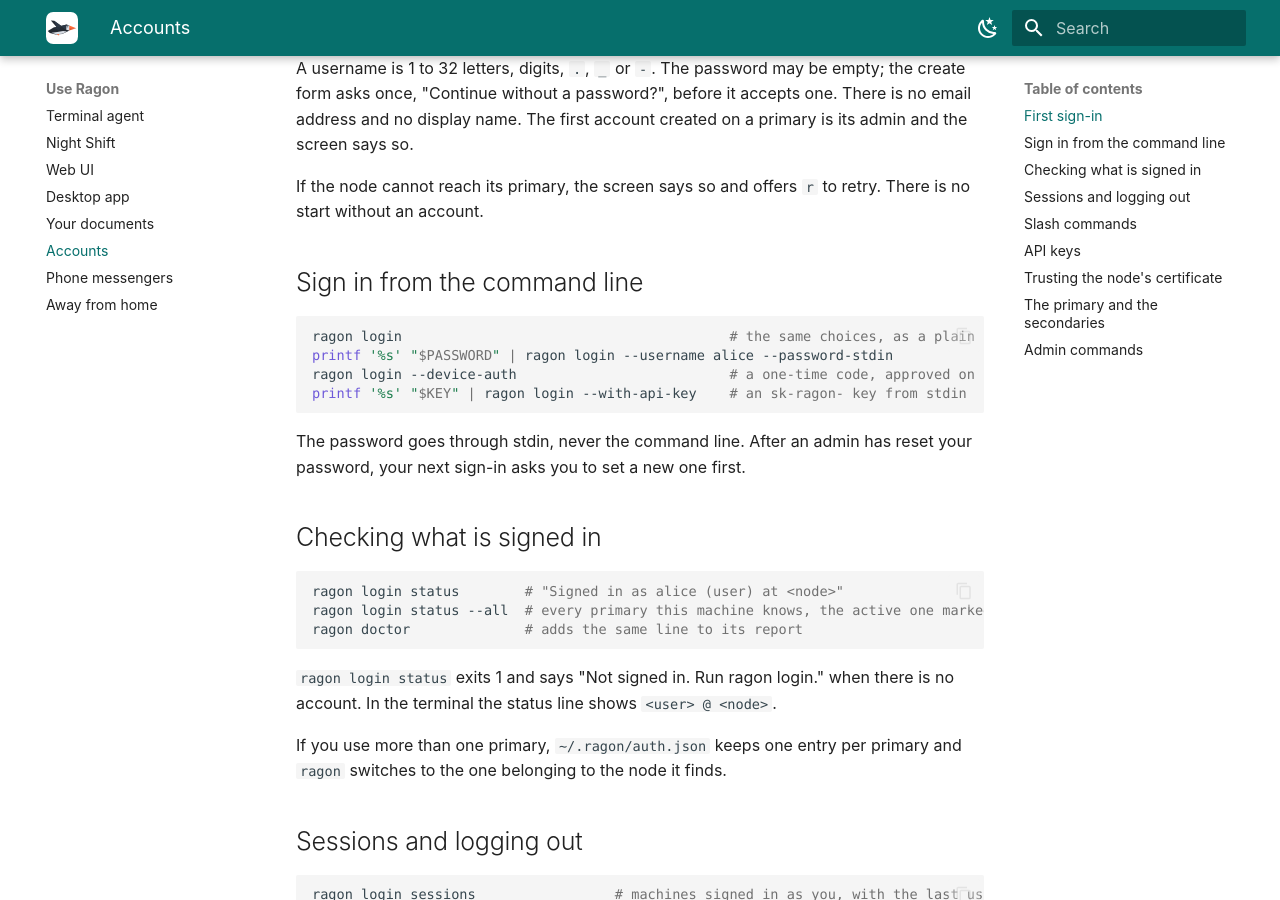
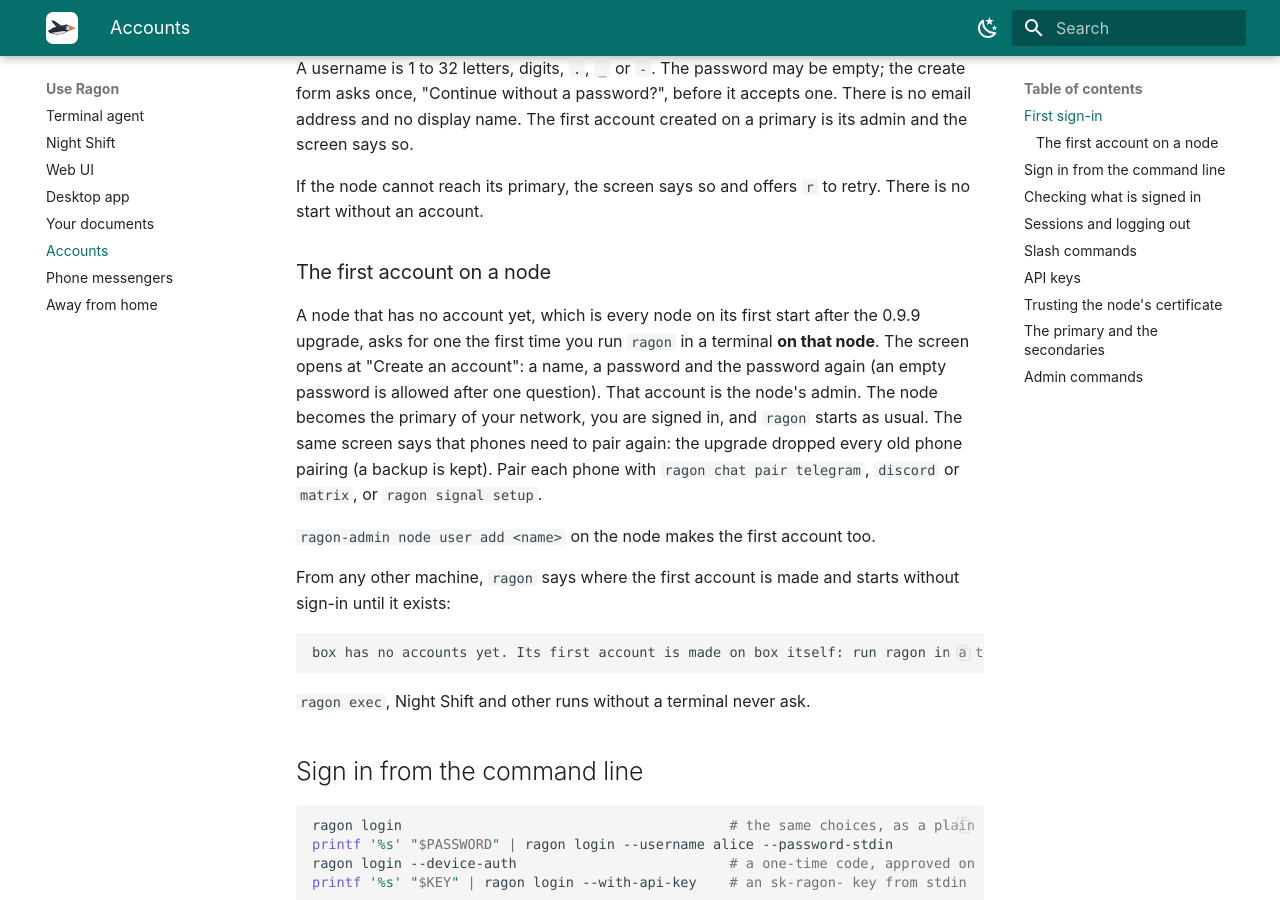
Before and after one commit to dreamference/ragon, an MkDocs documentation site: the page built from docs/accounts.md, in a window 1280 px wide and 900 px high, scrolled down 762 px. Built offline with MkDocs 1.6.1 and Material for MkDocs 9.7.7, drawn with Linux system fonts in a browser that asks for light colours.

Commit message:
Accounts docs: what a user sees on upgrade day
The first interactive start on a node with no account asks for its
first account; other machines are told where to make it; unattended
runs never ask; phones pair again once the account exists.

Ragon-Tokens: 0

````diff
--- a/docs/accounts.md
+++ b/docs/accounts.md
@@ -23,6 +23,27 @@ display name. The first account created on a primary is its admin and the screen
 
 If the node cannot reach its primary, the screen says so and offers `r` to retry. There is no
 start without an account.
+
+### The first account on a node
+
+A node that has no account yet, which is every node on its first start after the 0.9.9 upgrade,
+asks for one the first time you run `ragon` in a terminal **on that node**. The screen opens at
+"Create an account": a name, a password and the password again (an empty password is allowed
+after one question). That account is the node's admin. The node becomes the primary of your
+network, you are signed in, and `ragon` starts as usual. The same screen says that phones need to
+pair again: the upgrade dropped every old phone pairing (a backup is kept). Pair each phone with
+`ragon chat pair telegram`, `discord` or `matrix`, or `ragon signal setup`.
+
+`ragon-admin node user add <name>` on the node makes the first account too.
+
+From any other machine, `ragon` says where the first account is made and starts without sign-in
+until it exists:
+
+```text
+box has no accounts yet. Its first account is made on box itself: run ragon in a terminal there, or ragon-admin node user add <name>. Running without sign-in until then.
+```
+
+`ragon exec`, Night Shift and other runs without a terminal never ask.
 
 ## Sign in from the command line
 
````
Also changed, not shown: docs/dev/accounts.md (+4 -0 lines), specs/DREAMFERENCE_AUTH.md (+15 -1 lines).
